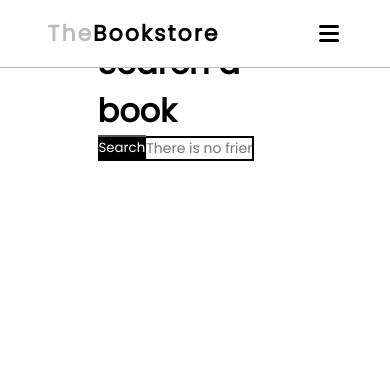
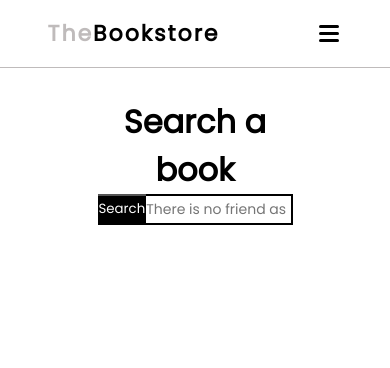
Before and after one commit to palfag/TheBookstore, a PHP site: page /php/home.php in a window 390 px wide. Shown: the top 368 px of the page. Run offline with PHP 8.4, Linux system fonts and the light colour scheme; the visitor is signed in with stand-in values (Sample User, id 1).

Commit message:
updated search box (bar + button) homepage

```diff
--- a/css/home.css
+++ b/css/home.css
@@ -21,6 +21,7 @@ img{
     width: 50%;
     margin: auto;
     margin-top: 10%;
+    text-align: center;
 }
 
 #search-bar{
@@ -56,16 +57,18 @@ img{
 
 @media screen and (max-width: 750px){
 
+    #search-box{
+        margin-top: 25%;
+    }
     #search-bar{
-        width: 55%;
         border:2px solid black;
         border-left: 0px;
         font-size: 14px;
+        height: 31px;
     }
 
     #submit{
         width: 25%;
-        height: 26px;
         float: left;
         border-right:0px;
     }
```
